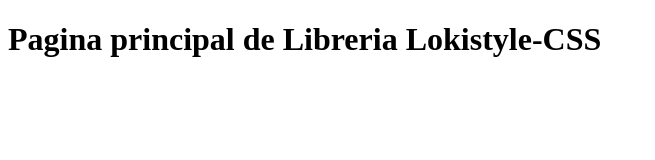
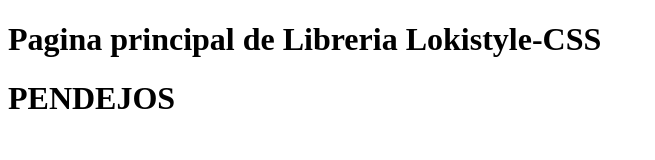
Before and after one commit to victorg14/Lokistyle-css, a plain HTML site: page index.html in a window 1280 px wide. Shown: the whole page, without its empty margins (0-655 px from the left). Drawn offline with Linux system fonts and the light colour scheme.

Commit message:
Victor 0ton

```diff
--- a/index.html
+++ b/index.html
@@ -7,5 +7,6 @@
 </head>
 <body>
     <h1>Pagina principal de Libreria Lokistyle-CSS</h1>
+    <h1>PENDEJOS</h1>
 </body>
 </html>
```
